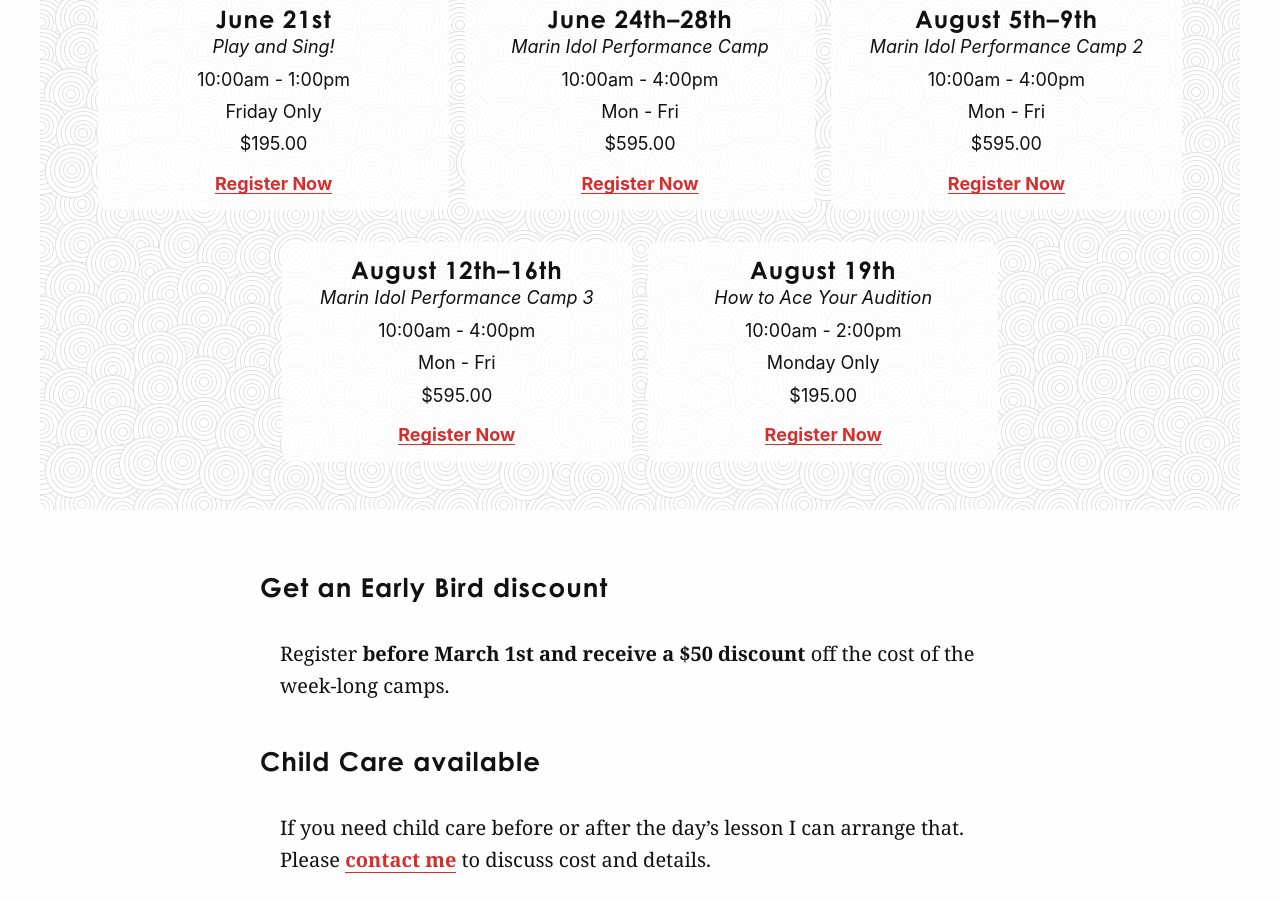
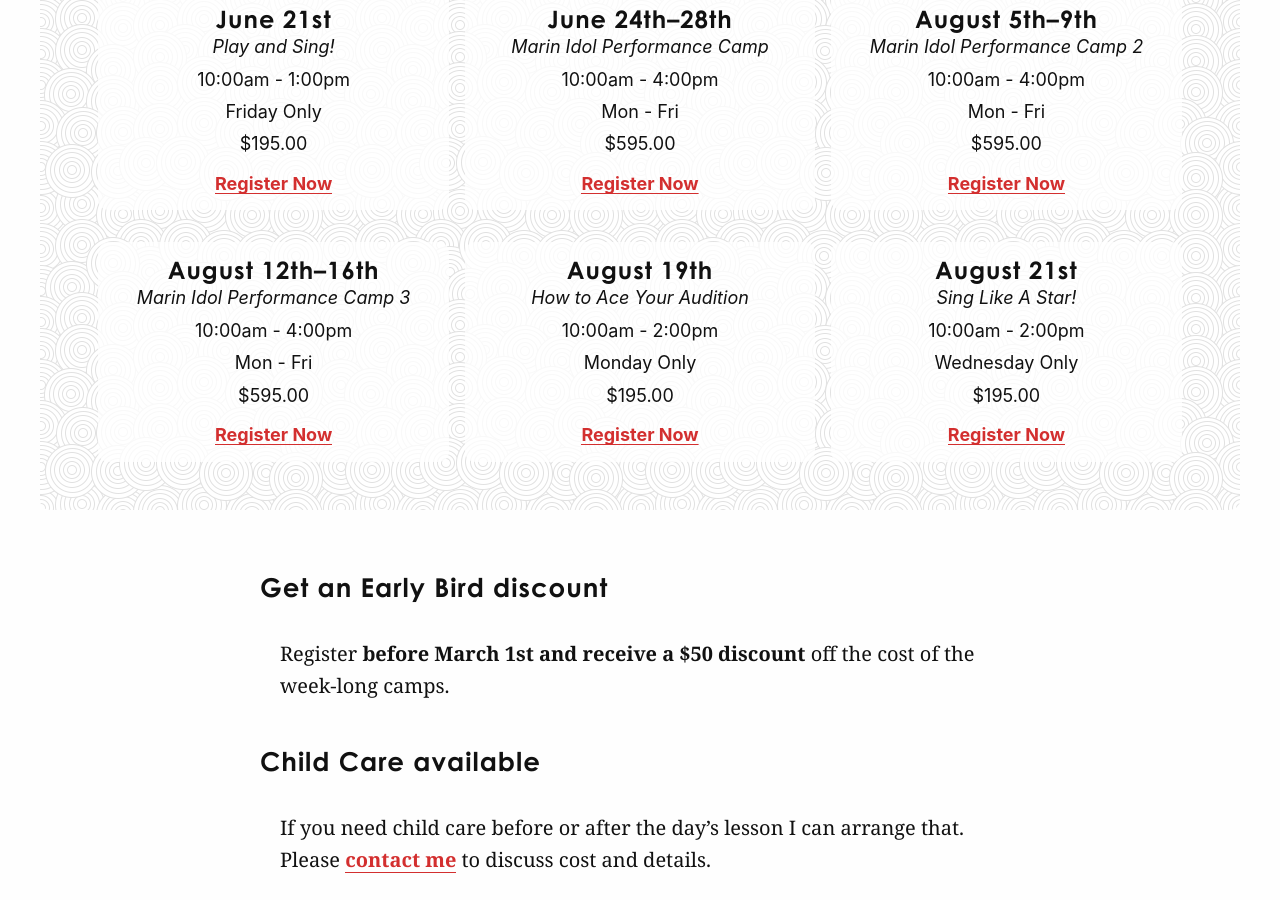
Before and after one commit to cchaiken/ccms, a Jekyll site: the page built from marin-idol-performance-camps.md, in a window 1280 px wide and 900 px high, scrolled down 1657 px. Built offline with Jekyll 4.4.1, drawn with Linux system fonts in a browser that asks for light colours; some web fonts are replaced.

Commit message:
Updated Marin Idol Performance Camps

```diff
--- a/marin-idol-performance-camps.md
+++ b/marin-idol-performance-camps.md
@@ -73,6 +73,14 @@ camps:
   days: Monday Only
   cost: "$195.00"
   eventbrite: <a href="https://www.eventbrite.com/e/how-to-ace-your-audition-tickets-813719285287?aff=oddtdtcreator"
+    target="_blank" rel="noreferrer">Register Now</a>
+- start_date: 2024-08-21 00:00:00 Z
+  end_date: 2024-08-21 00:00:00 Z
+  description: Sing Like A Star!
+  times: 10:00am - 2:00pm
+  days: Wednesday Only
+  cost: "$195.00"
+  eventbrite: <a href="https://www.eventbrite.com/e/sing-like-a-star-tickets-813726657337?aff=ebdsoporgprofile"
     target="_blank" rel="noreferrer">Register Now</a>
 testimonials:
 - name: Eden F.
```
